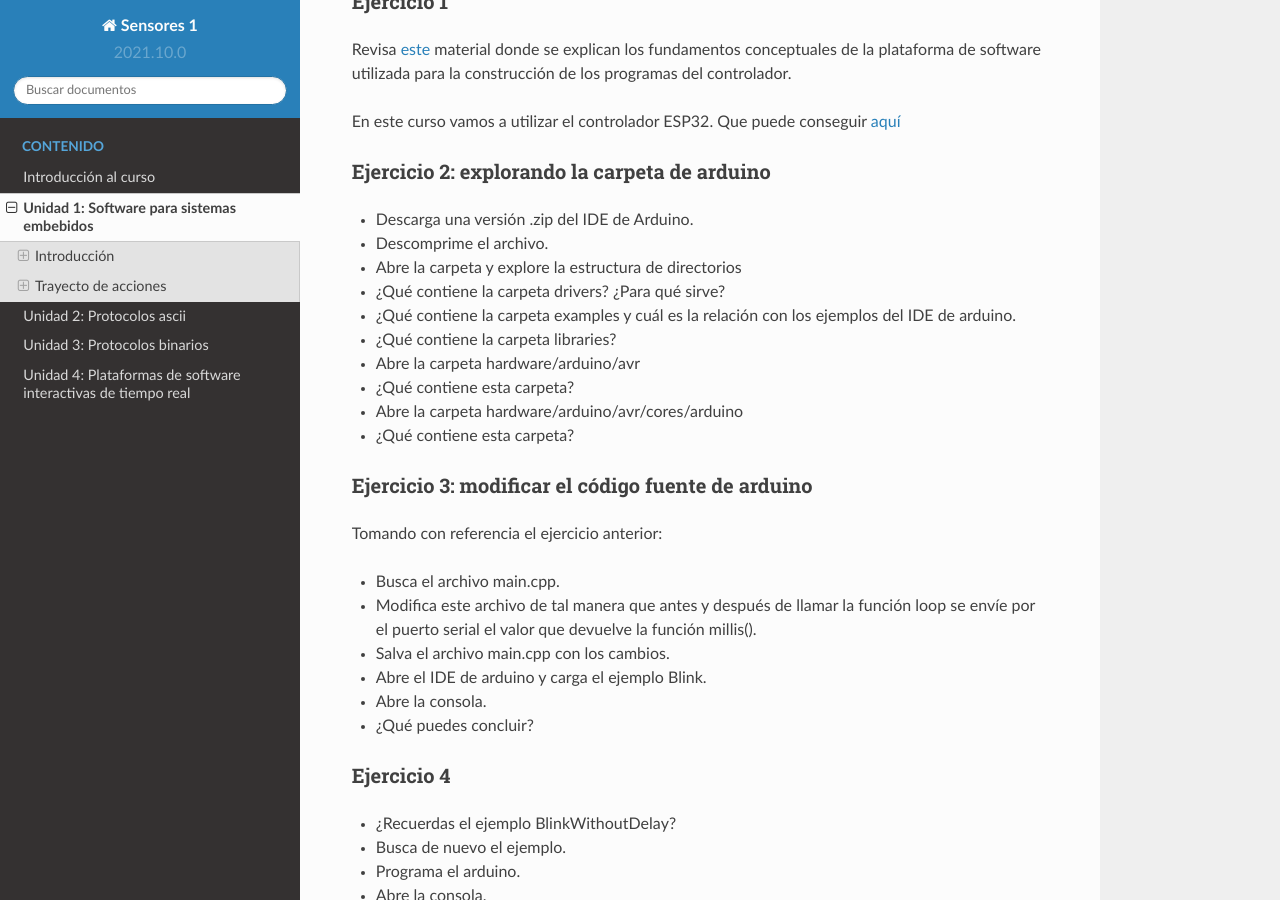
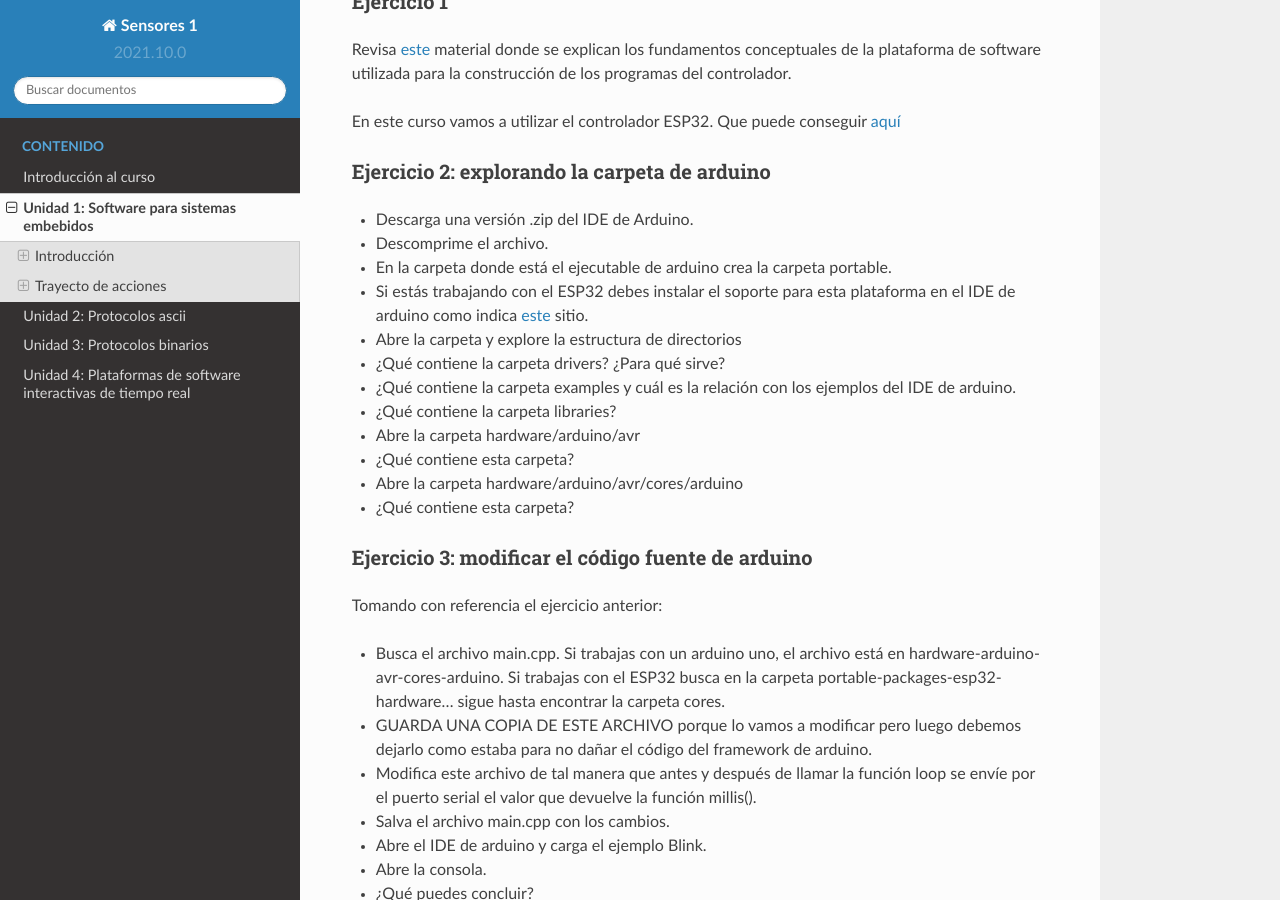
Before and after one commit to juanferfranco/sensores1, a Sphinx documentation site: the page built from docs/_unidad1/unidad1.rst, in a window 1280 px wide and 900 px high, scrolled down 1538 px. Built offline with Sphinx 7.4.7 and the Read the Docs theme 2.0.0, drawn with Linux system fonts in a browser that asks for light colours.

Commit message:
add ESP32 support to exercise 2

```diff
--- a/docs/_unidad1/unidad1.rst
+++ b/docs/_unidad1/unidad1.rst
@@ -89,6 +89,11 @@
 
 * Descarga una versión .zip del IDE de Arduino.
 * Descomprime el archivo.
+* En la carpeta donde está el ejecutable de arduino crea
+  la carpeta portable.
+* Si estás trabajando con el ESP32 debes instalar el soporte para esta plataforma
+  en el IDE de arduino como indica `este <https://github.com/espressif/arduino-esp32/blob/master/docs/arduino-ide/boards_manager.md>`__
+  sitio.
 * Abre la carpeta y explore la estructura de directorios
 * ¿Qué contiene la carpeta drivers? ¿Para qué sirve?
 * ¿Qué contiene la carpeta examples y cuál es la relación con los ejemplos del IDE de arduino.
@@ -103,7 +108,13 @@
 
 Tomando con referencia el ejercicio anterior:
 
-* Busca el archivo main.cpp.
+* Busca el archivo main.cpp. Si trabajas con un arduino uno,
+  el archivo está en hardware-arduino-avr-cores-arduino. Si trabajas
+  con el ESP32 busca en la carpeta portable-packages-esp32-hardware...
+  sigue hasta encontrar la carpeta cores.
+* GUARDA UNA COPIA DE ESTE ARCHIVO porque lo vamos a modificar
+  pero luego debemos dejarlo como estaba para no dañar el código
+  del framework de arduino.
 * Modifica este archivo de tal manera que antes y después de llamar
   la función loop se envíe por  el puerto serial el valor que devuelve
   la función millis().
```
